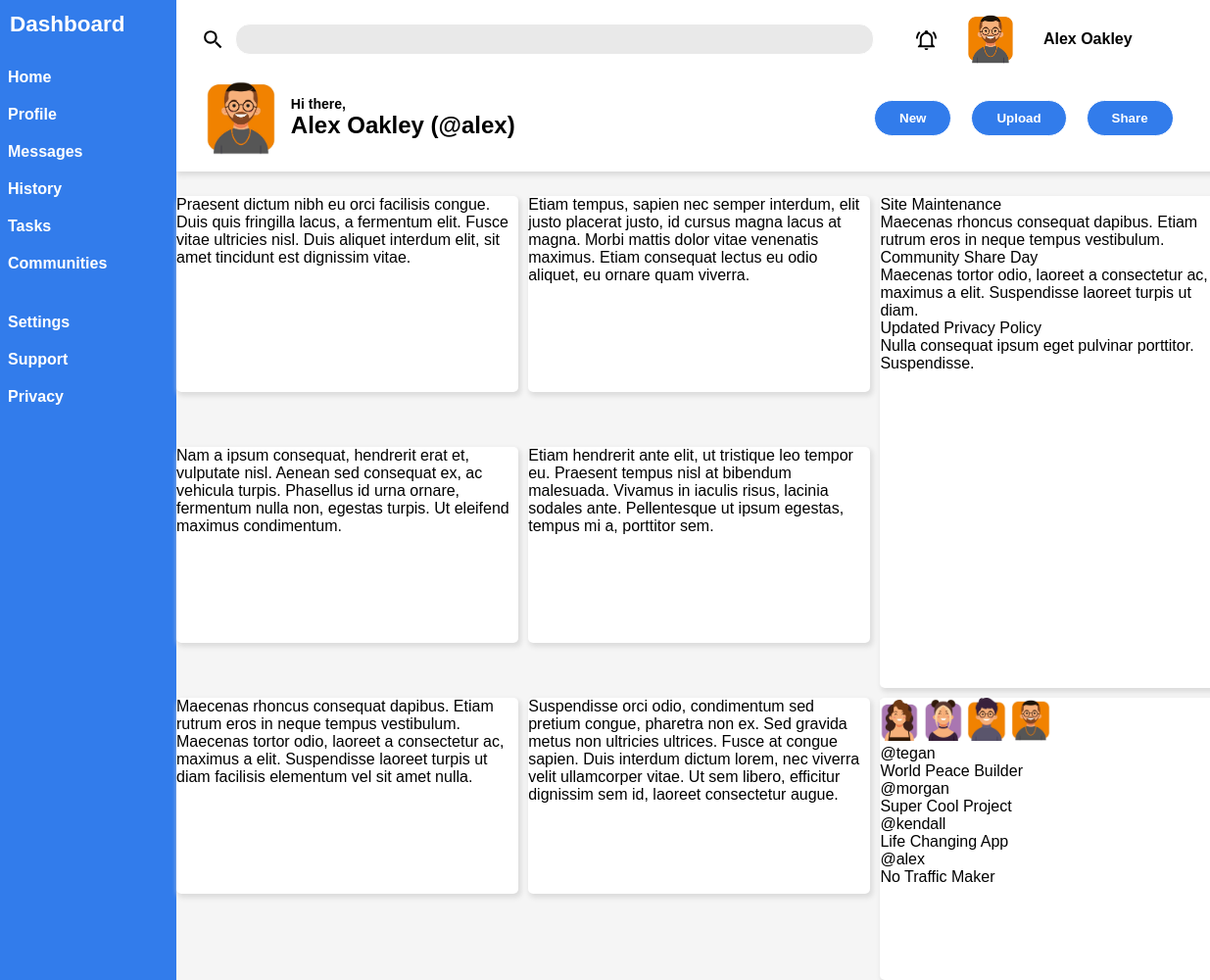
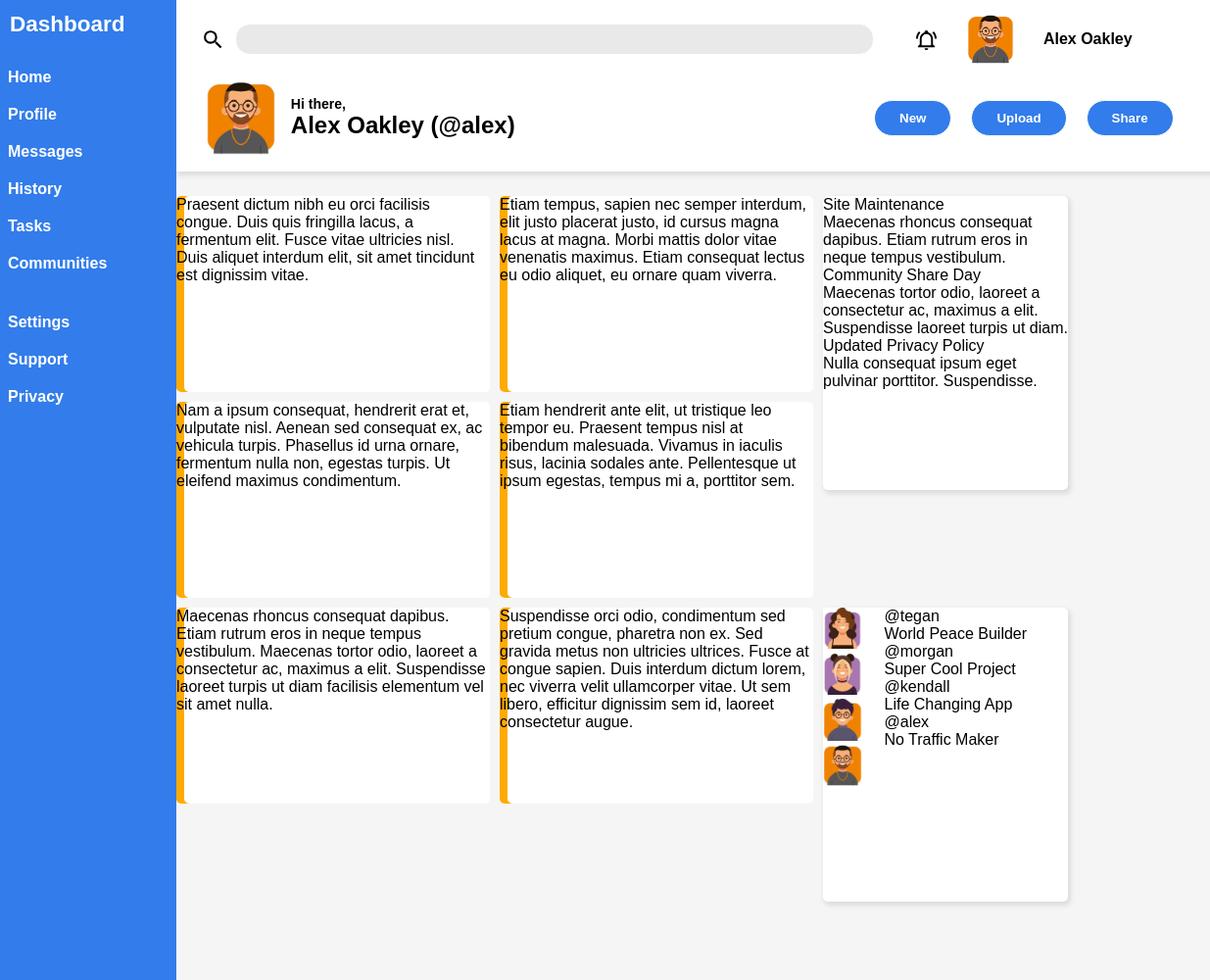
Before and after one commit to N-studies/admin-dashboard, a plain HTML site: page index.html in a window 1280 px wide. Shown: the full height of the page at 98% size, 45-1280 px from the left. Drawn offline with Linux system fonts and the light colour scheme.

Commit message:
Start to style cards

```diff
--- a/index.html
+++ b/index.html
@@ -121,11 +121,14 @@
           </div>
         </div>
         <div class="side-card-2 side-cards">
+          <div class="side-images">
             <img src="profile-image-1.jpg" alt="profile-image" />
             <img src="profile-image-2.jpg" alt="profile-image" />
             <img src="profile-image-3.jpg" alt="profile-image" />
             <img src="profile-image-4.jpg" alt="profile-image" />
+          </div>
           <div class="profiles">
+            <div>
               @tegan
               <div>World Peace Builder</div>
                         </div>
@@ -144,5 +147,6 @@
           </div>
         </div>
       </div>
+    </div>
   </body>
 </html>
--- a/style.css
+++ b/style.css
@@ -186,8 +186,8 @@ button {
 .main-body {
 
   display: grid;
-  grid-template-columns:  repeat(3, minmax(300px,500px));
-  grid-template-rows: repeat(3, minmax(150px,300px));
+  grid-template-columns:  repeat(2, 320px) 250px;
+  grid-template-rows: repeat(2, 200px) 300px;
   gap: 10px;
 
 }
@@ -235,11 +235,22 @@ button {
 }
 
 .side-card-2 {
-  grid-row: 3/5;
+  grid-row: 3/4;
   grid-column: 3/4;
+  display: grid;
+  grid-template-columns: 1fr 3fr;
+  grid-template-rows: repeat(4,1fr);
 }
 
 
 .main-cards {
   height: 200px;
+  width: 320px;
+  box-shadow: inset 8px 0 0 0 rgb(255, 170, 0);
+
 }
+
+.side-cards {
+  height: 300px;
+  width: 250px;
+}
```
Lines whose indentation alone changed are shown as unchanged.
